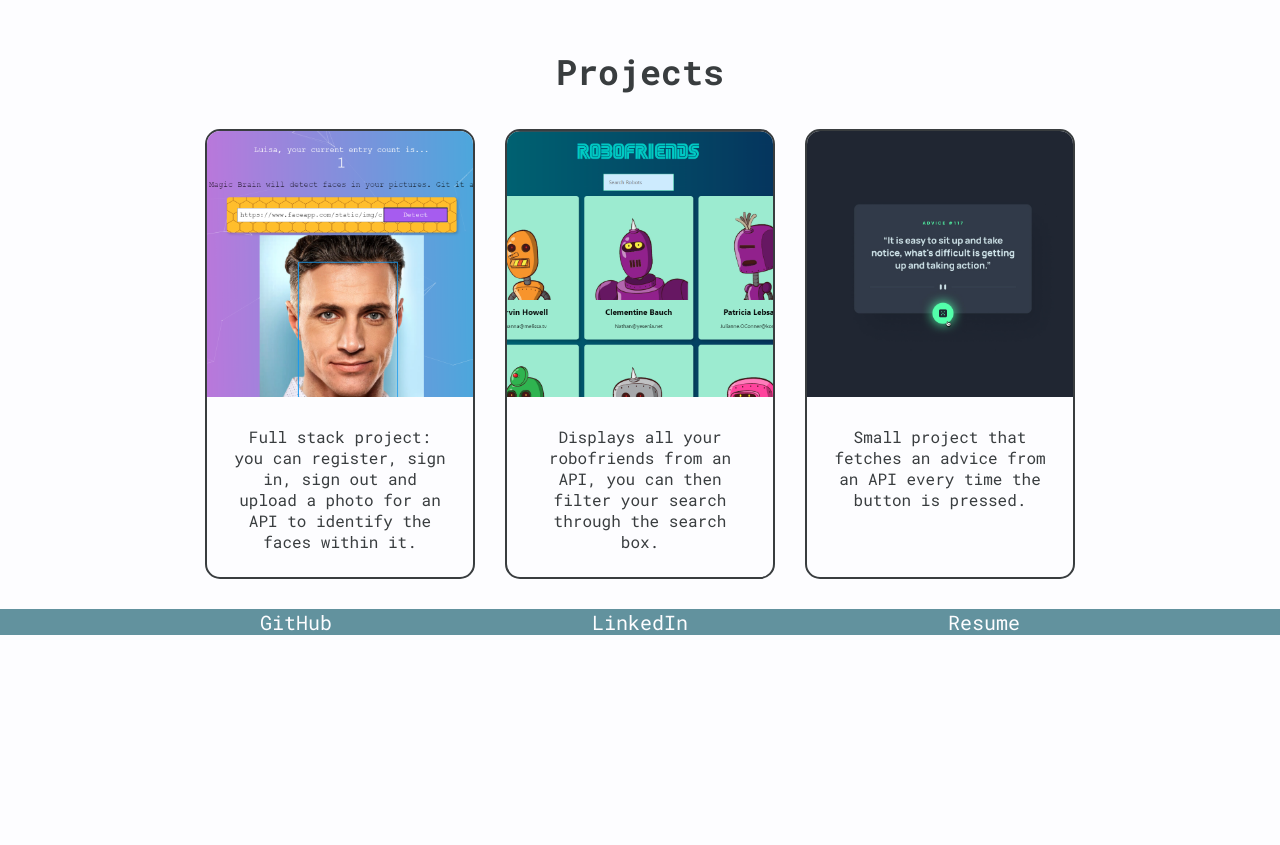
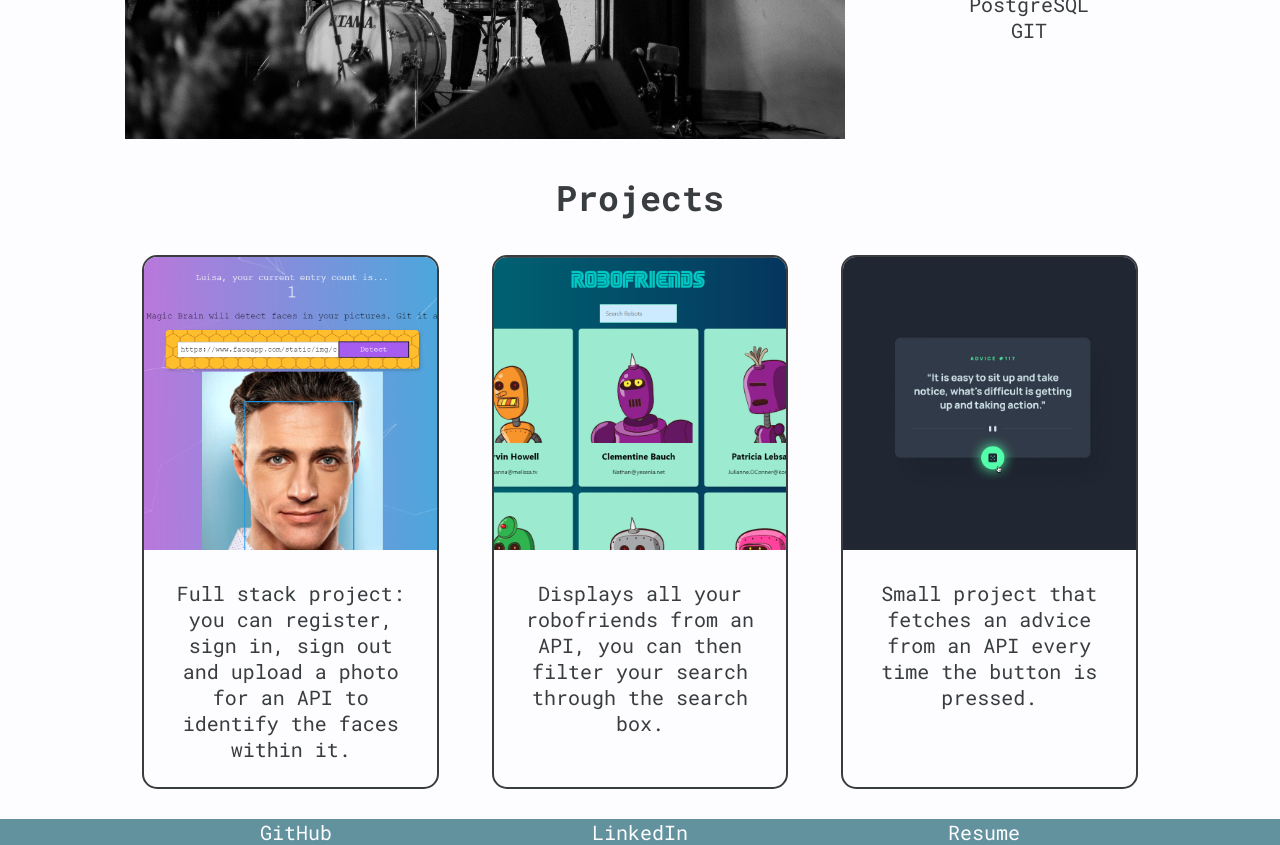
Before and after one commit to jlbmontejano/personal-portfolio, a React (Create React App) app: page / in a window 1280 px wide. Shown: the part 860-1705 px from the top of the page. Before the commit the page ends 1495 px from the top, so only its background shows below. Built offline with nearby package versions, Linux system fonts and the light colour scheme.

Commit message:
improved mobile and responsive design

```diff
--- a/src/App.css
+++ b/src/App.css
@@ -14,12 +14,6 @@
   to {
     background: transparent;
   }
-}
-
-h1 {
-  display: inline;
-  font-size: 4.5em;
-  position: relative;
 }
 
 h1::before,
@@ -44,31 +38,6 @@ h1::after {
     typewriter var(--typewriterSpeed) steps(16) 1s forwards,
     blink 750ms steps(16) infinite;
 
-}
-
-h2 {
-  font-size: 2.25em;
-  margin-top: 0;
-}
-
-h3 {
-  font-size: 1.75em;
-}
-
-h4 {
-  font-size: 1.25em;
-}
-
-h4 {
-  margin: 0;
-}
-
-hr {
-  background-color: var(--clr-dark);
-  color: var(--clr-dark);
-  border: none;
-  height: 3px;
-  width: 80%;
 }
 
 .navigation {
@@ -97,15 +66,9 @@ hr {
   width: 75%;
 }
 
-.image {
-  display: flex;
-  justify-content: space-evenly;
-  align-items: center;
-}
-
 img {
-  width: 45%;
-  height: auto;
+  width: 100%;
+  max-width: 720px;
 }
 
 ul {
@@ -124,3 +87,17 @@ a {
 .footer {
   margin-top: auto;
 }
+
+@media (min-width: 700px) {
+  .main-body {
+    width: 85%;
+  }
+}
+
+@media (min-width: 1200px) {
+  .image {
+    display: flex;
+    justify-content: space-around;
+    align-items: center;
+  }
+}
--- a/src/Components/Individual.css
+++ b/src/Components/Individual.css
@@ -2,7 +2,7 @@
     border: 2px solid var(--clr-dark);
     width: 90%;
     transition: all .3s ease-in-out;
-    font-size: .8em;
+    font-size: inherit;
     border-radius: 15px;
 }
 
--- a/src/Components/Project-Section.css
+++ b/src/Components/Project-Section.css
@@ -1,6 +1,15 @@
 .project-section {
     display: grid;
-    grid-template-columns: 1fr 1fr 1fr;
+    grid-template-rows: 1fr 1fr 1fr;
     margin: 1.5em;
     justify-items: center;
+    gap: 1em;
 }
+
+@media (min-width: 1000px) {
+    .project-section {
+        display: grid;
+        grid-template-rows: none;
+        grid-template-columns: 1fr 1fr 1fr;
+    }
+}
--- a/src/index.css
+++ b/src/index.css
@@ -13,7 +13,7 @@ body {
 
 body {
   font-family: 'Roboto Mono', monospace;
-  font-size: 20px;
+  font-size: 16px;
   color: var(--clr-dark);
   background-color: var(--clr-light);
 }
@@ -25,3 +25,74 @@ body {
 
   --typewriterSpeed: 4.5s;
 }
+
+h1 {
+  display: inline;
+  font-size: 1.75em;
+  position: relative;
+}
+
+h2 {
+  font-size: 1.30em;
+  margin-top: 0;
+}
+
+h3 {
+  font-size: 1.15em;
+}
+
+h4 {
+  margin: 0;
+}
+
+hr {
+  background-color: var(--clr-dark);
+  color: var(--clr-dark);
+  border: none;
+  height: 3px;
+  width: 80%;
+}
+
+@media (min-width: 700px) {
+  body {
+    font-size: 18px;
+  }
+
+  h1 {
+    font-size: 3.25em;
+  }
+
+  h2 {
+    font-size: 1.85em;
+  }
+
+  h3 {
+    font-size: 1.40em;
+  }
+
+  h4 {
+    font-size: 1.15em;
+  }
+}
+
+@media (min-width: 1200px) {
+  body {
+    font-size: 20px;
+  }
+
+  h1 {
+    font-size: 4.5em;
+  }
+
+  h2 {
+    font-size: 2.25em;
+  }
+
+  h3 {
+    font-size: 1.75em;
+  }
+
+  h4 {
+    font-size: 1.25em;
+  }
+}
```
